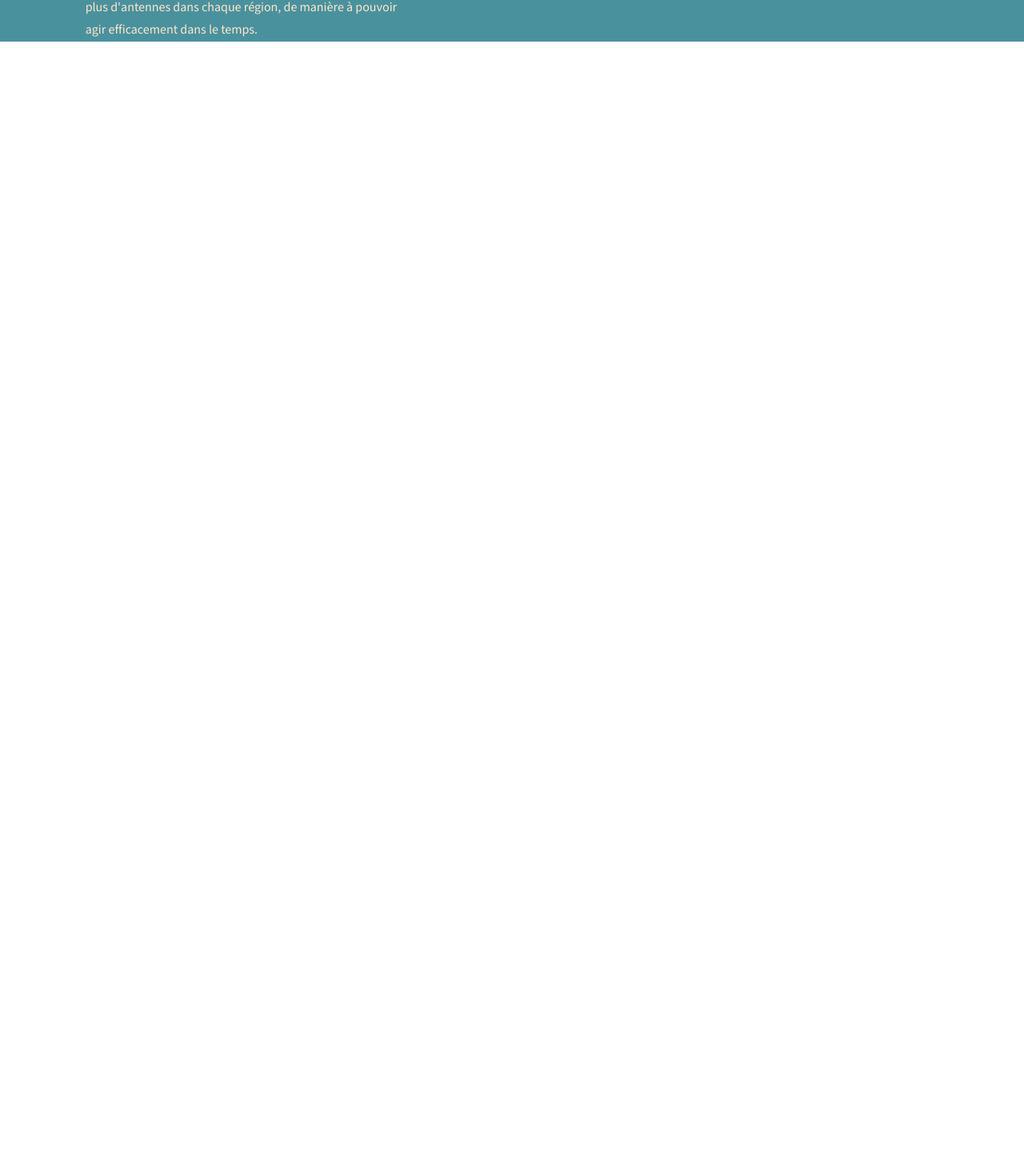
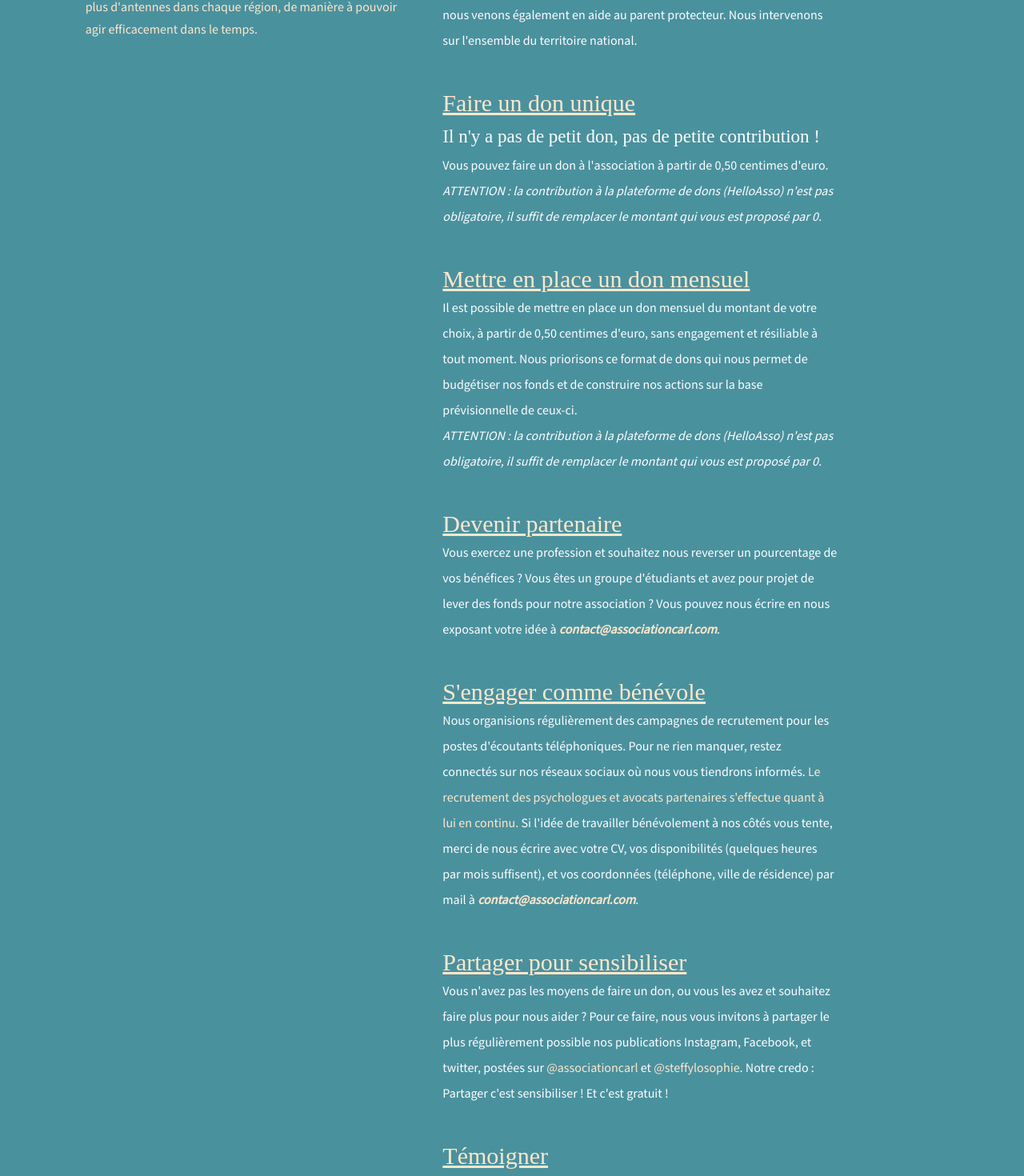
Before and after one commit to AdilBID/AssoCarl, a React (Vite) app: page /nos-actions in a window 1280 px wide. Shown: the part 575-2045 px from the top of the page at 80% size. Before the commit the page ends 800 px from the top, so only its background shows below. Built offline with nearby package versions, Linux system fonts and the light colour scheme; a web font is replaced by a local one.

Commit message:
bugfix: test

```diff
--- a/src/Components/actionList/ActionList.tsx
+++ b/src/Components/actionList/ActionList.tsx
@@ -18,48 +18,48 @@ const Soutenir: React.FC = () => {
         "le degré de gravité et nos possibilités, nous venons également en aide au parent " +
         "protecteur. \n Nous intervenons sur l'ensemble du territoire national.",
     },
-  //   {
-  //     title: "Faire un don unique",
-  //     link: "https://www.helloasso.com/associations/association-carl/formulaires/1",
-  //     subtitles: "Il n'y a pas de petit don, pas de petite contribution !",
-  //     content:
-  //         "Vous pouvez faire un don à l'association à partir de 0,50 centimes d'euro. ATTENTION : la contribution à la plateforme de dons (HelloAsso) n'est pas obligatoire, il suffit de remplacer le montant qui vous est proposé par 0.",
-  //   },
-  //   {
-  //     title: "Mettre en place un don mensuel",
-  //     link: "https://www.helloasso.com/associations/association-carl/formulaires/1",
-  //     subtitles: "",
-  //     content:
-  //         "Il est possible de mettre en place un don mensuel du montant de votre choix, à partir de 0,50 centimes d'euro, sans engagement et résiliable à tout moment. Nous priorisons ce format de dons qui nous permet de budgétiser nos fonds et de construire nos actions sur la base prévisionnelle de ceux-ci. ATTENTION : la contribution à la plateforme de dons (HelloAsso) n'est pas obligatoire, il suffit de remplacer le montant qui vous est proposé par 0.",
-  //   },
-  //   {
-  //     title: "Devenir partenaire",
-  //     link: "mailto:contact@associationcarl.com",
-  //     subtitles: "",
-  //     content:
-  //         "Vous exercez une profession et souhaitez nous reverser un pourcentage de vos bénéfices ? Vous êtes un groupe d'étudiants et avez pour projet de lever des fonds pour notre association ? Vous pouvez nous écrire en nous exposant votre idée à contact@associationcarl.com.",
-  //   },
-  //   {
-  //     title: "S'engager comme bénévole",
-  //     link: "mailto:contact@associationcarl.com",
-  //     subtitles: "",
-  //     content:
-  //         "Nous organisions régulièrement des campagnes de recrutement pour les postes d'écoutants téléphoniques. Pour ne rien manquer, restez connectés sur nos réseaux sociaux où nous vous tiendrons informés. Le recrutement des psychologues et avocats partenaires s'effectue quant à lui en continu. Si l'idée de travailler bénévolement à nos côtés vous tente, merci de nous écrire avec votre CV, vos disponibilités (quelques heures par mois suffisent), et vos coordonnées (téléphone, ville de résidence) par mail à contact@associationcarl.com.",
-  //   },
-  //   {
-  //     title: "Partager pour sensibiliser",
-  //     link: "https://www.instagram.com/associationcarl",
-  //     subtitles: "",
-  //     content:
-  //         "Vous n'avez pas les moyens de faire un don, ou vous les avez et souhaitez faire plus pour nous aider ? Pour ce faire, nous vous invitons à partager le plus régulièrement possible nos publications Instagram, Facebook, et twitter, postées sur @associationcarl et @steffylosophie. Notre credo : Partager c'est sensibiliser ! Et c'est gratuit !",
-  //   },
-  //   {
-  //     title: "Témoigner",
-  //     link: "mailto:contact@associationcarl.com ",
-  //     subtitles: "",
-  //     content:
-  //         "Vous souhaitez libérer votre parole et témoigner des maltraitances (psychologiques, physiques, ou sexuelles) que vous avez subies enfant ? Nous recueillons votre parole en interne et postons vos témoignages sur nos réseaux sociaux (veillez à bien nous préciser si vous souhaitez rester anonyme). Pour ce faire, vous pouvez soit nous adresser votre témoignage écrit par mail à contact@associationcarl.com, soit une vidéo (via la plateforme WeTransfer) également par mail à contact@associationcarl.com. Pensez à nous laisser vos coordonnées !",
-  //   },
+    {
+      title: "Faire un don unique",
+      link: "https://www.helloasso.com/associations/association-carl/formulaires/1",
+      subtitles: "Il n'y a pas de petit don, pas de petite contribution !",
+      content:
+        "Vous pouvez faire un don à l'association à partir de 0,50 centimes d'euro. ATTENTION : la contribution à la plateforme de dons (HelloAsso) n'est pas obligatoire, il suffit de remplacer le montant qui vous est proposé par 0.",
+    },
+    {
+      title: "Mettre en place un don mensuel",
+      link: "https://www.helloasso.com/associations/association-carl/formulaires/1",
+      subtitles: "",
+      content:
+        "Il est possible de mettre en place un don mensuel du montant de votre choix, à partir de 0,50 centimes d'euro, sans engagement et résiliable à tout moment. Nous priorisons ce format de dons qui nous permet de budgétiser nos fonds et de construire nos actions sur la base prévisionnelle de ceux-ci. ATTENTION : la contribution à la plateforme de dons (HelloAsso) n'est pas obligatoire, il suffit de remplacer le montant qui vous est proposé par 0.",
+    },
+    {
+      title: "Devenir partenaire",
+      link: "mailto:contact@associationcarl.com",
+      subtitles: "",
+      content:
+        "Vous exercez une profession et souhaitez nous reverser un pourcentage de vos bénéfices ? Vous êtes un groupe d'étudiants et avez pour projet de lever des fonds pour notre association ? Vous pouvez nous écrire en nous exposant votre idée à contact@associationcarl.com.",
+    },
+    {
+      title: "S'engager comme bénévole",
+      link: "mailto:contact@associationcarl.com",
+      subtitles: "",
+      content:
+        "Nous organisions régulièrement des campagnes de recrutement pour les postes d'écoutants téléphoniques. Pour ne rien manquer, restez connectés sur nos réseaux sociaux où nous vous tiendrons informés. Le recrutement des psychologues et avocats partenaires s'effectue quant à lui en continu. Si l'idée de travailler bénévolement à nos côtés vous tente, merci de nous écrire avec votre CV, vos disponibilités (quelques heures par mois suffisent), et vos coordonnées (téléphone, ville de résidence) par mail à contact@associationcarl.com.",
+    },
+    {
+      title: "Partager pour sensibiliser",
+      link: "https://www.instagram.com/associationcarl",
+      subtitles: "",
+      content:
+        "Vous n'avez pas les moyens de faire un don, ou vous les avez et souhaitez faire plus pour nous aider ? Pour ce faire, nous vous invitons à partager le plus régulièrement possible nos publications Instagram, Facebook, et twitter, postées sur @associationcarl et @steffylosophie. Notre credo : Partager c'est sensibiliser ! Et c'est gratuit !",
+    },
+    {
+      title: "Témoigner",
+      link: "mailto:contact@associationcarl.com ",
+      subtitles: "",
+      content:
+        "Vous souhaitez libérer votre parole et témoigner des maltraitances (psychologiques, physiques, ou sexuelles) que vous avez subies enfant ? Nous recueillons votre parole en interne et postons vos témoignages sur nos réseaux sociaux (veillez à bien nous préciser si vous souhaitez rester anonyme). Pour ce faire, vous pouvez soit nous adresser votre témoignage écrit par mail à contact@associationcarl.com, soit une vidéo (via la plateforme WeTransfer) également par mail à contact@associationcarl.com. Pensez à nous laisser vos coordonnées !",
+    },
   ];
 
   const renderContent = (content: string, sectionIndex: number) => {
@@ -70,11 +70,11 @@ const Soutenir: React.FC = () => {
         return <a key={`${sectionIndex}-${partIndex}`} href="mailto:contact@associationcarl.com" className="email-link">{part}</a>;
       } else if (part === "ATTENTION : la contribution à la plateforme de dons (HelloAsso) n'est pas obligatoire, il suffit de remplacer le montant qui vous est proposé par 0.") {
         return (<span key={`${sectionIndex}-${partIndex}`} className="warning"><br />{part}</span>);
-      }else if (part === "Le recrutement des psychologues et avocats partenaires s'effectue quant à lui en continu.") {
+      } else if (part === "Le recrutement des psychologues et avocats partenaires s'effectue quant à lui en continu.") {
         return <span key={`${sectionIndex}-${partIndex}`} className="highlighted-text">{part}</span>;
       } else if (part === "@associationcarl" || part === "@steffylosophie") {
         return <span key={`${sectionIndex}-${partIndex}`} className="special-text">{part}</span>;
-      }else if (part === "Pensez à nous laisser vos coordonnées !") {
+      } else if (part === "Pensez à nous laisser vos coordonnées !") {
         return <span key={`${sectionIndex}-${partIndex}`} className="thinking-text">{part}</span>;
       }
       else {
@@ -94,18 +94,17 @@ const Soutenir: React.FC = () => {
           temps.
         </p>
       </div>
-
-        {/*<div className="support-options">*/}
-        {/*  {sections.map((section, index) => (*/}
-        {/*      <div key={index} className="support-item">*/}
-        {/*        <h2>*/}
-        {/*          <a href={section.link}>{section.title}</a>*/}
-        {/*        </h2>*/}
-        {/*        {section.subtitles && <h3>{section.subtitles}</h3>}*/}
-        {/*        <p>{renderContent(section.content, index)}</p>*/}
-        {/*      </div>*/}
-        {/*  ))}*/}
-        {/*</div>*/}
+      <div className="support-options">
+        {sections.map((section, index) => (
+          <div key={index} className="support-item">
+            <h2>
+              <a href={section.link}>{section.title}</a>
+            </h2>
+            {section.subtitles && <h3>{section.subtitles}</h3>}
+            <p>{renderContent(section.content, index)}</p>
+          </div>
+        ))}
+      </div>
     </div>
   );
 };
```
Lines whose indentation alone changed are shown as unchanged.
